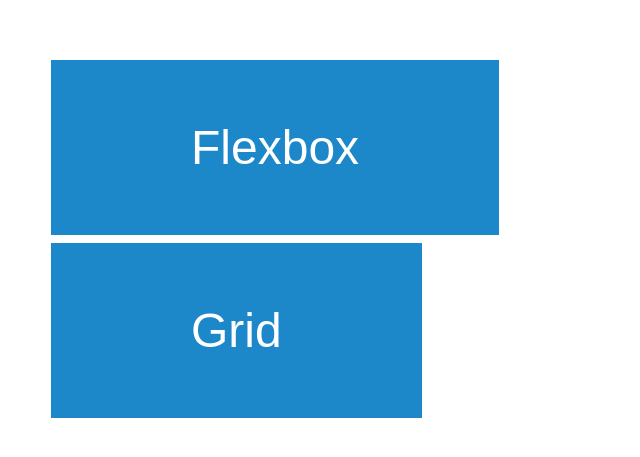
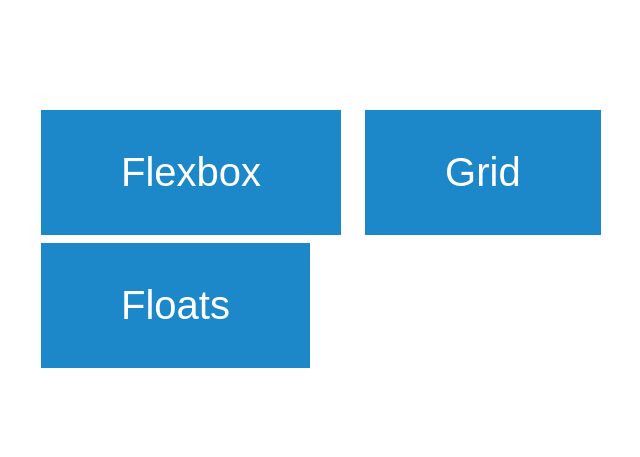
Before and after one commit to Muhammetacin/Day-04---Holy-Grail, a plain HTML site: page index.html in a window 1280 px wide. Shown: the part 161-618 px from the top of the page, without its empty margins (299-939 px from the left). Drawn offline with Linux system fonts and the light colour scheme.

Commit message:
Added button for floats

```diff
--- a/index.html
+++ b/index.html
@@ -11,13 +11,13 @@
         background-color: #1c87c9;
         border: none;
         color: white;
-        padding: 60px 140px;
+        padding: 40px 80px;
         text-align: center;
         text-decoration: none;
         display: inline-block;
-        font-size: 48px;
+        font-size: 40px;
         font-family: Montserrat, sans-serif;
-        margin: 4px 20px;
+        margin: 4px 10px;
         cursor: pointer;
       }
 
@@ -34,6 +34,7 @@
     <div class="center">
       <a class="button" href="flexbox.html">Flexbox</a>
       <a class="button" href="grid.html">Grid</a>
+      <a class="button" href="floats.html">Floats</a>
     </div>
   </body>
 </html>
```
